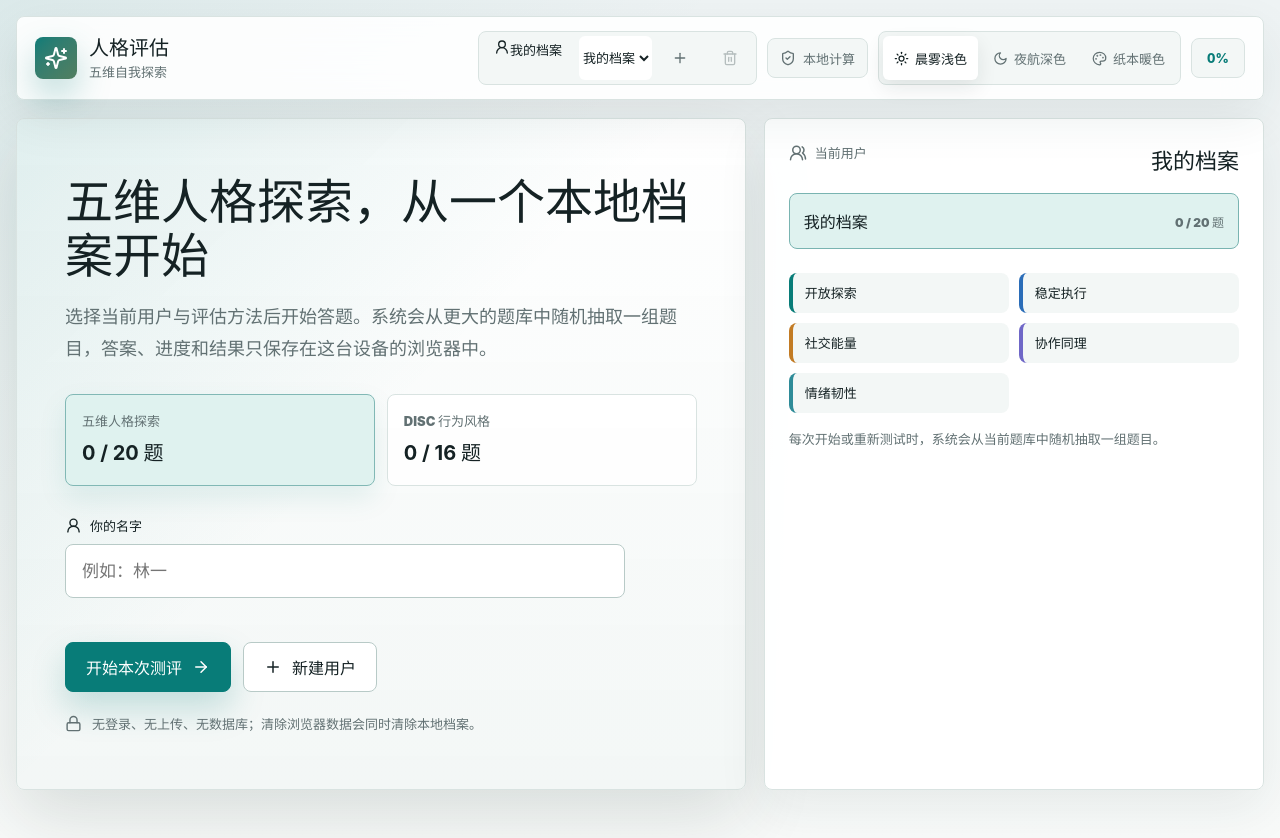
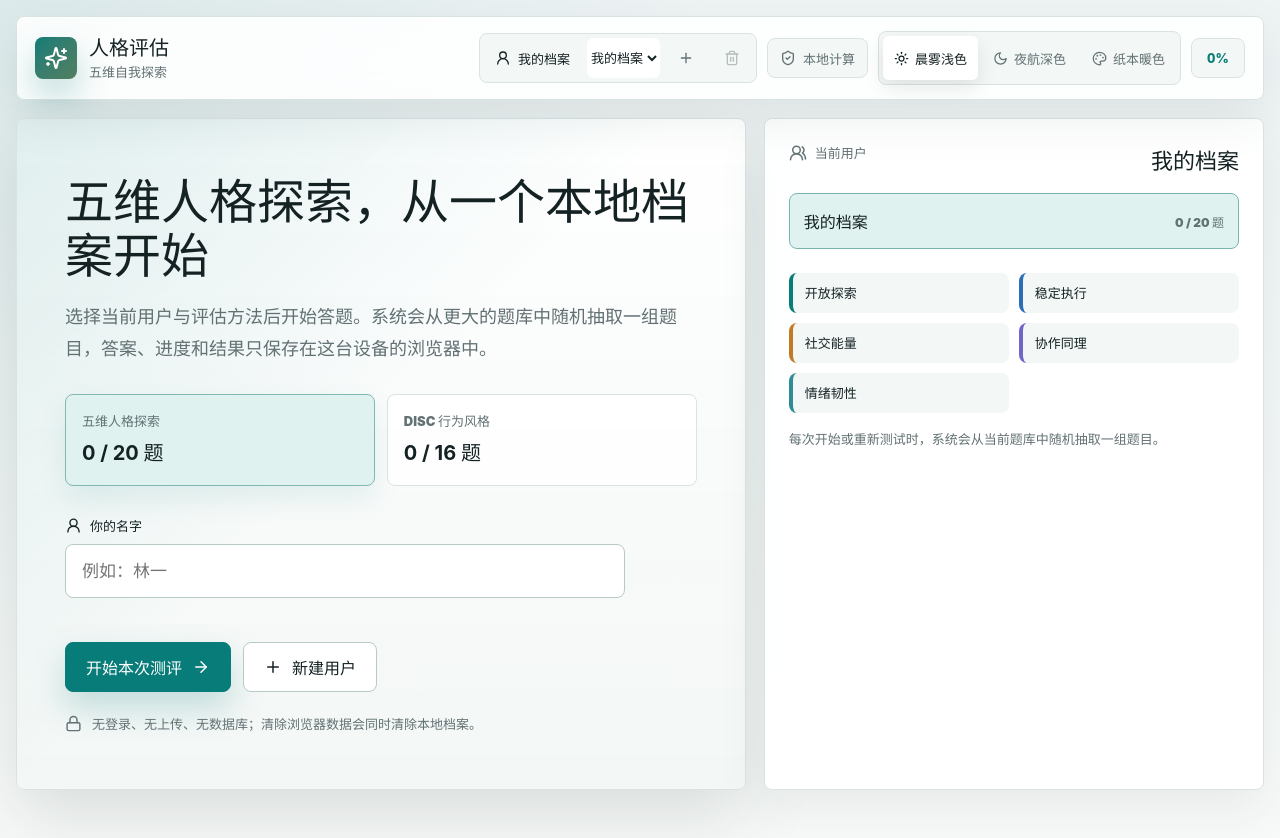
Before and after one commit to lautung/personality-assessment, a React (Vite) app: page / in a window 1280 px wide. Built offline with nearby package versions, Linux system fonts and the light colour scheme.

Commit message:
Fix profile switcher alignment

```diff
--- a/src/styles.css
+++ b/src/styles.css
@@ -302,15 +302,19 @@ a:focus-visible {
 }
 
 .profile-label {
+  display: inline-flex;
+  align-items: center;
   gap: 7px;
+  min-height: 40px;
   padding: 0 10px;
   border-color: transparent;
   background: transparent;
   color: var(--text);
+  white-space: nowrap;
 }
 
 .profile-switcher select {
-  min-height: 44px;
+  height: 40px;
   max-width: 132px;
   border: 0;
   border-radius: calc(var(--radius) - 2px);
@@ -324,8 +328,8 @@ a:focus-visible {
 .icon-button {
   display: grid;
   place-items: center;
-  width: 44px;
-  height: 44px;
+  width: 40px;
+  height: 40px;
   border: 1px solid transparent;
   border-radius: calc(var(--radius) - 2px);
   background: transparent;
```
